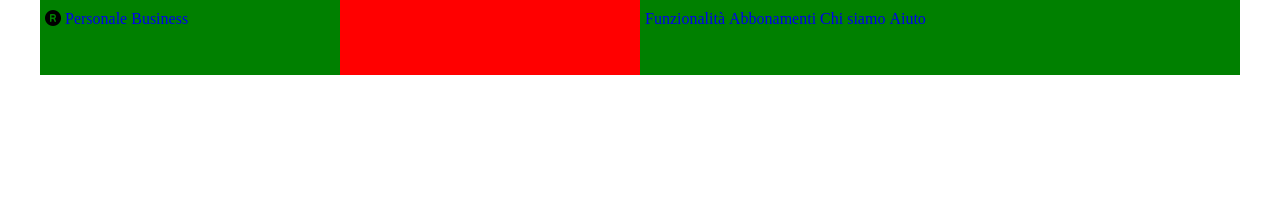
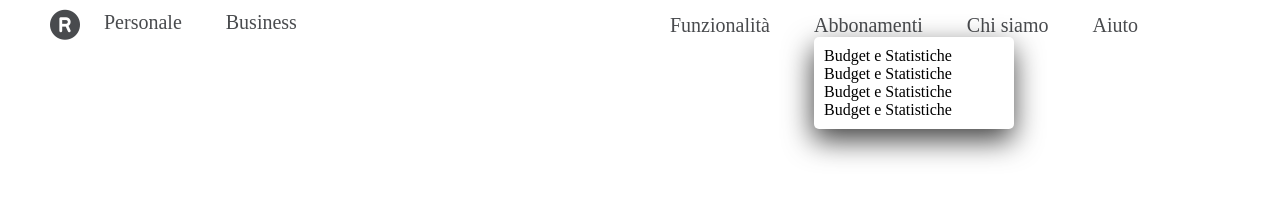
Before and after one commit to ManfrediMauroMarrone/js-html-css-revolut, a plain HTML site: page index.html in a window 1280 px wide. Both pictures are taken after a click on the link "Abbonamenti". Drawn offline with nearby package versions, Linux system fonts and the light colour scheme.

Commit message:
aggiunto altri drop down e css

```diff
--- a/index.html
+++ b/index.html
@@ -52,10 +52,10 @@
                 Abbonamenti
               </a>
               <div class="drop-subs">
-                <!-- <span>Budget e Statistiche</span>
                 <span>Budget e Statistiche</span>
                 <span>Budget e Statistiche</span>
-                <span>Budget e Statistiche</span> -->
+                <span>Budget e Statistiche</span>
+                <span>Budget e Statistiche</span>
 
               </div>
 
@@ -66,10 +66,10 @@
                 Chi siamo
               </a>
               <div class="drop-who">
-                <!-- <span>Budget e Statistiche</span>
                 <span>Budget e Statistiche</span>
                 <span>Budget e Statistiche</span>
-                <span>Budget e Statistiche</span> -->
+                <span>Budget e Statistiche</span>
+                <span>Budget e Statistiche</span>
 
               </div>
 
@@ -80,10 +80,10 @@
                 Aiuto
               </a>
               <div class="drop-help">
-                <!-- <span>Budget e Statistiche</span>
                 <span>Budget e Statistiche</span>
                 <span>Budget e Statistiche</span>
-                <span>Budget e Statistiche</span> -->
+                <span>Budget e Statistiche</span>
+                <span>Budget e Statistiche</span>
 
               </div>
 
--- a/main.js
+++ b/main.js
@@ -7,4 +7,23 @@ $(document).ready(function(){
     $('.drop-function').toggle()
   });
 
+  var menuSubs = $('.right-menu li:nth-child(2) a')
+
+  menuSubs.click(function(){
+    $('.drop-subs').toggle()
+  });
+
+  var menuWho = $('.right-menu li:nth-child(3) a')
+
+  menuWho.click(function(){
+    $('.drop-who').toggle()
+  });
+
+  var menuHelp = $('.right-menu li:nth-child(4) a')
+
+  menuHelp.click(function(){
+    $('.drop-help').toggle()
+  });
+
+
 });
--- a/style.css
+++ b/style.css
@@ -6,22 +6,23 @@
 
 .wrapper{
   width: 1200px;
-  height: 75px;
   margin: auto;
-  background-color: red;
 }
 
 header{
-  height: 100%;
   display: flex;
   justify-content: space-between;
 }
 
 .header-left{
-  height: 100%;
   width: 300px;
-  padding: 10px 5px;
-  background-color: green
+  padding: 10px 10px;
+}
+
+.header-left i{
+  font-size: 30px;
+  vertical-align: middle;
+  color: #494B4E;
 }
 
 .left-menu{
@@ -31,40 +32,85 @@ header{
 
 .left-menu li{
   display: inline-block;
+  margin: 0 20px;
 }
 
 .left-menu li a{
   text-decoration: none;
+  color: #494B4E;
+  font-size: 20px;
 }
 
 .header-right{
-  height: 100%;
   width: 600px;
-  padding: 10px 5px;
-  background-color: green
+  padding: 10px 10px;
+  display: flex;
+  align-items: center;
 }
 
 .right-menu{
   list-style-type: none;
-  display: inline-block;
 }
 
 .right-menu li{
   display: inline-block;
+  margin: 0 20px;
 }
 
 .right-menu li a{
   text-decoration: none;
+  font-size: 20px;
+  color: #494B4E;
 }
 
 .drop-function{
   width: 200px;
   padding: 10px;
   position: absolute;
-  background-color: yellow;
+  border-radius: 5px 5px 5px 5px;
+  box-shadow: -1px 11px 29px 0px rgba(0,0,0,0.75);
   display: none;
 }
 
 .drop-function span{
   display: block;
 }
+
+.drop-subs{
+  width: 200px;
+  padding: 10px;
+  position: absolute;
+  border-radius: 5px 5px 5px 5px;
+  box-shadow: -1px 11px 29px 0px rgba(0,0,0,0.75);
+  display: none;
+}
+
+.drop-subs span{
+  display: block;
+}
+
+.drop-who{
+  width: 200px;
+  padding: 10px;
+  position: absolute;
+  border-radius: 5px 5px 5px 5px;
+  box-shadow: -1px 11px 29px 0px rgba(0,0,0,0.75);
+  display: none;
+}
+
+.drop-who span{
+  display: block;
+}
+
+.drop-help{
+  width: 200px;
+  padding: 10px;
+  position: absolute;
+  border-radius: 5px 5px 5px 5px;
+  box-shadow: -1px 11px 29px 0px rgba(0,0,0,0.75);
+  display: none;
+}
+
+.drop-help span{
+  display: block;
+}
```
